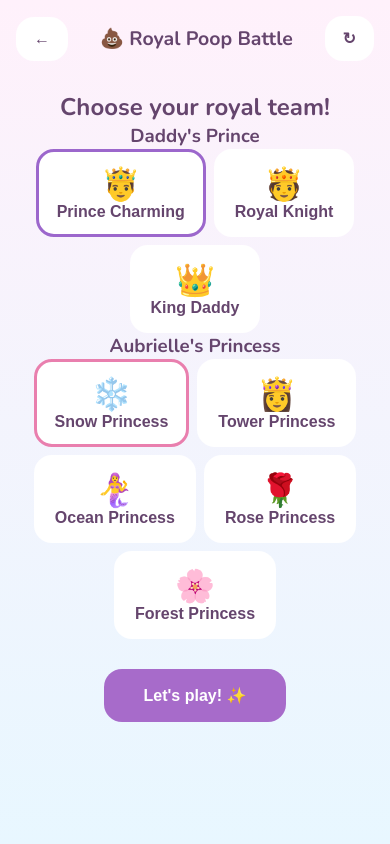
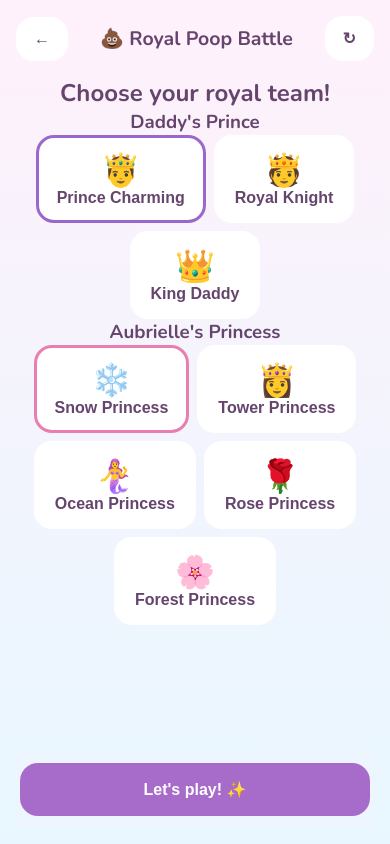
Before and after one commit to darrelpoldev/brie, a React (Vite) app: page / in a window 390 px wide. Both pictures are taken after a click on the button "💩 Royal Poop Battle". Built offline with nearby package versions, Linux system fonts and the light colour scheme.

Commit message:
fix: keep play button visible on mobile character selection

```diff
--- a/src/RoyalPoopBattle.jsx
+++ b/src/RoyalPoopBattle.jsx
@@ -118,13 +118,13 @@ export default function RoyalPoopBattle({ onBack }) {
   }).filter(p => p.y < GROUND && p.x >= 0 && p.x <= W) : []
 
   const button = { border: 0, borderRadius: 18, padding: '13px 18px', background: '#fff', color: '#65456d', fontWeight: 800, fontSize: 16, cursor: 'pointer' }
-  return <div style={{ minHeight: '100dvh', background: 'linear-gradient(#fff1fb,#e8f7ff)', fontFamily: 'Nunito, sans-serif', color: '#65456d', padding: '16px', boxSizing: 'border-box', textAlign: 'center' }}>
-    <header style={{ display: 'flex', alignItems: 'center', justifyContent: 'space-between', maxWidth: 600, margin: 'auto' }}>
+  return <div style={{ height: '100dvh', overflow: 'hidden', display: 'flex', flexDirection: 'column', background: 'linear-gradient(#fff1fb,#e8f7ff)', fontFamily: 'Nunito, sans-serif', color: '#65456d', padding: '16px', boxSizing: 'border-box', textAlign: 'center' }}>
+    <header style={{ display: 'flex', alignItems: 'center', justifyContent: 'space-between', maxWidth: 600, width: '100%', margin: '0 auto', flexShrink: 0 }}>
       <button onClick={onBack} style={button} aria-label="Back to games">←</button>
       <strong style={{ fontSize: 'clamp(19px, 5vw, 27px)' }}>💩 Royal Poop Battle</strong>
       <button onClick={() => { reset(); setSetup(true) }} style={button} aria-label="Choose characters again">↻</button>
     </header>
-    {setup ? <div style={{ maxWidth: 540, margin: '30px auto' }}>
+    {setup ? <div style={{ width: '100%', maxWidth: 540, margin: '16px auto 0', minHeight: 0, flex: 1, display: 'flex', flexDirection: 'column' }}><div style={{ overflowY: 'auto', minHeight: 0, flex: 1, padding: '0 4px 16px', WebkitOverflowScrolling: 'touch' }}>
       <h2>Choose your royal team!</h2>
       <h3>Daddy's Prince</h3>
       <div style={{ display: 'flex', justifyContent: 'center', gap: 8, flexWrap: 'wrap' }}>
@@ -134,7 +134,8 @@ export default function RoyalPoopBattle({ onBack }) {
       <div style={{ display: 'flex', justifyContent: 'center', gap: 8, flexWrap: 'wrap' }}>
         {PRINCESSES.map((p, i) => <button key={p.name} onClick={() => setPrincess(i)} style={{ ...button, border: princess === i ? '3px solid #e97fae' : '3px solid transparent' }}><span style={{ fontSize: 32 }}>{p.emoji}</span><div>{p.name}</div></button>)}
       </div>
-      <button onClick={() => { reset(); setSetup(false) }} style={{ ...button, background: '#a76bca', color: 'white', marginTop: 30, padding: '17px 40px' }}>Let's play! ✨</button>
+      </div>
+      <div style={{ flexShrink: 0, padding: '12px 4px max(12px, env(safe-area-inset-bottom))', background: '#edf5ff' }}><button onClick={() => { reset(); setSetup(false) }} style={{ ...button, background: '#a76bca', color: 'white', width: '100%', padding: '17px 24px' }}>Let's play! ✨</button></div>
     </div> : <div style={{ maxWidth: 650, margin: '20px auto' }}>
       <h2 style={{ margin: '8px 0' }}>{winner !== null ? (winner === 0 ? 'Daddy wins! 🎉' : 'Aubrielle wins! 🎉') : (turn === 0 ? "Daddy's turn!" : "Aubrielle's turn!")}</h2>
       <div style={{ display: 'flex', justifyContent: 'space-around', fontSize: 17, fontWeight: 800, marginBottom: 12 }}><span>🤴 Daddy: {scores[0]} / 3</span><span>👸 Aubrielle: {scores[1]} / 3</span></div>
```
